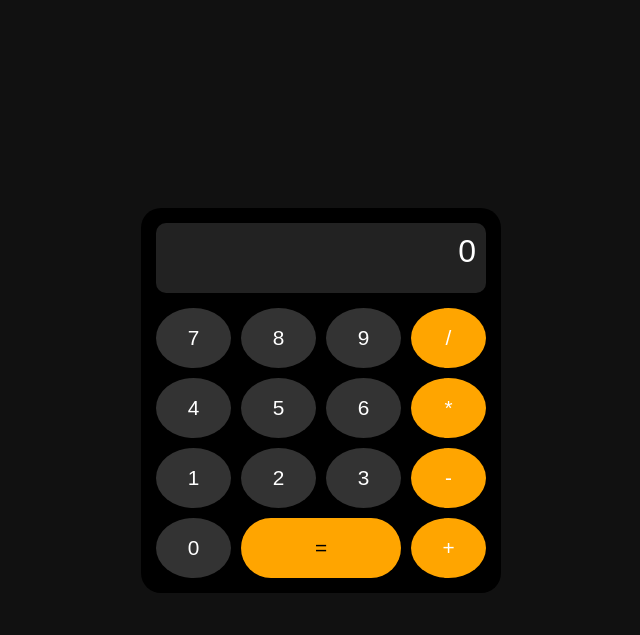
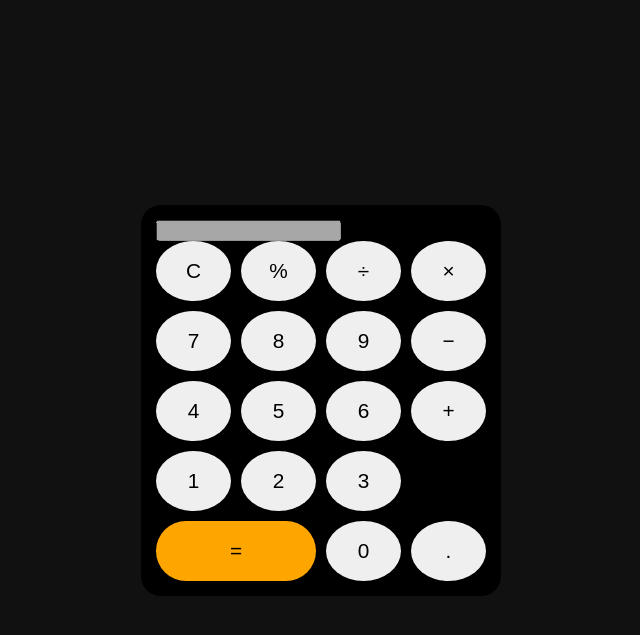
Before and after one commit to mdhdrali/Calculator2, a Python web app: template calculator2/templates/index.html in a window 1280 px wide. Shown: the top 635 px of the page, without its empty margins (319-959 px from the left). Run offline with Jinja, Linux system fonts and the light colour scheme; the template is opened without the code that fills it, so the values that code supplies are empty.

Commit message:
Update index.html

```diff
--- a/calculator2/templates/index.html
+++ b/calculator2/templates/index.html
@@ -9,31 +9,30 @@
 <body>
 
 <div class="calculator">
-    <div class="display" id="display">0</div>
+    <input type="text" id="display" disabled>
 
     <div class="buttons">
-        <button class="number">7</button>
-        <button class="number">8</button>
-        <button class="number">9</button>
-        <button class="operator">/</button>
+        <button onclick="clearDisplay()">C</button>
+        <button onclick="append('%')">%</button>
+        <button onclick="append('/')">÷</button>
+        <button onclick="append('*')">×</button>
 
-        <button class="number">4</button>
-        <button class="number">5</button>
-        <button class="number">6</button>
-        <button class="operator">*</button>
+        <button onclick="append('7')">7</button>
+        <button onclick="append('8')">8</button>
+        <button onclick="append('9')">9</button>
+        <button onclick="append('-')">−</button>
 
-        <button class="number">1</button>
-        <button class="number">2</button>
-        <button class="number">3</button>
-        <button class="operator">-</button>
+        <button onclick="append('4')">4</button>
+        <button onclick="append('5')">5</button>
+        <button onclick="append('6')">6</button>
+        <button onclick="append('+')">+</button>
 
-        <button class="number">0</button>
-        <button class="equal">=</button>
-        <button class="operator">+</button>
+        <button onclick="append('1')">1</button>
+        <button onclick="append('2')">2</button>
+        <button onclick="append('3')">3</button>
+        <button class="equal" onclick="calculate()">=</button>
+
+        <button class="zero" onclick="append('0')">0</button>
+        <button onclick="append('.')">.</button>
     </div>
 </div>
-
-
-<script src="{{ url_for('static', filename='script.js') }}"></script>
-</body>
-</html>
```
